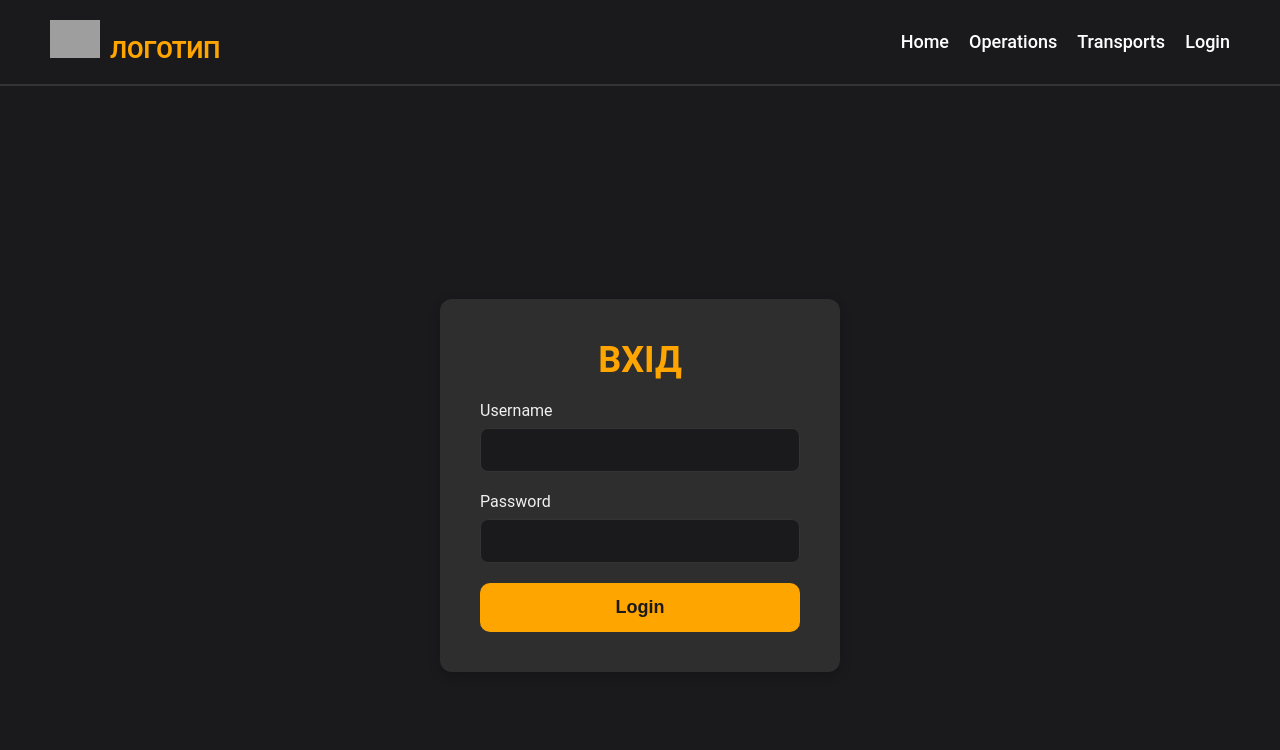
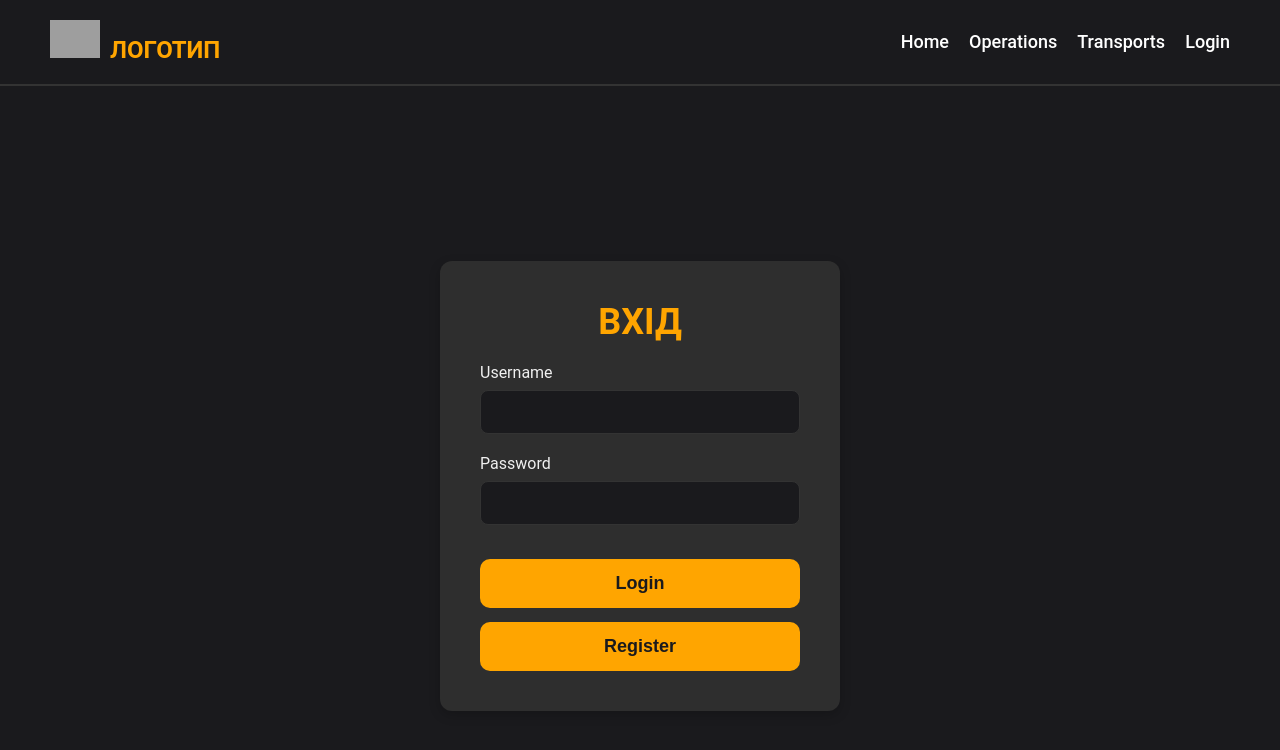
Before and after one commit to DenisHroshev/speoper, a Next.js app: page /login in a window 1280 px wide. Shown: the top 750 px of the page. Built offline with nearby package versions, Linux system fonts and the light colour scheme; grey boxes are pictures that could not be loaded.

Commit message:
loginpage

```diff
--- a/src/app/login/page.tsx
+++ b/src/app/login/page.tsx
@@ -6,15 +6,16 @@ export default function LoginPage() {
                 <form style={formStyle}>
                     <div style={formGroupStyle}>
                         <label htmlFor="username" style={labelStyle}>Username</label>
-                        <input type="text" id="username" name="username" style={inputStyle} />
+                        <input type="text" id="username" name="username" style={inputStyle}/>
                     </div>
 
                     <div style={formGroupStyle}>
                         <label htmlFor="password" style={labelStyle}>Password</label>
-                        <input type="password" id="password" name="password" style={inputStyle} />
+                        <input type="password" id="password" name="password" style={inputStyle}/>
                     </div>
 
                     <button type="submit" style={buttonStyle}>Login</button>
+                    <button type="submit" style={buttonStyle}>Register</button>
                 </form>
             </div>
         </div>
@@ -76,6 +77,7 @@ const inputStyle = {
 const buttonStyle = {
     width: "100%",
     padding: "14px",
+    margin: "14px 0 0 0",
     fontSize: "18px",
     fontWeight: "bold",
     color: "#1A1A1D",
@@ -85,8 +87,3 @@ const buttonStyle = {
     cursor: "pointer",
     transition: "background 0.3s",
 };
-
-// Стан при наведенні на кнопку
-buttonStyle[":hover"] = {
-    backgroundColor: "#e69500",
-};
```
